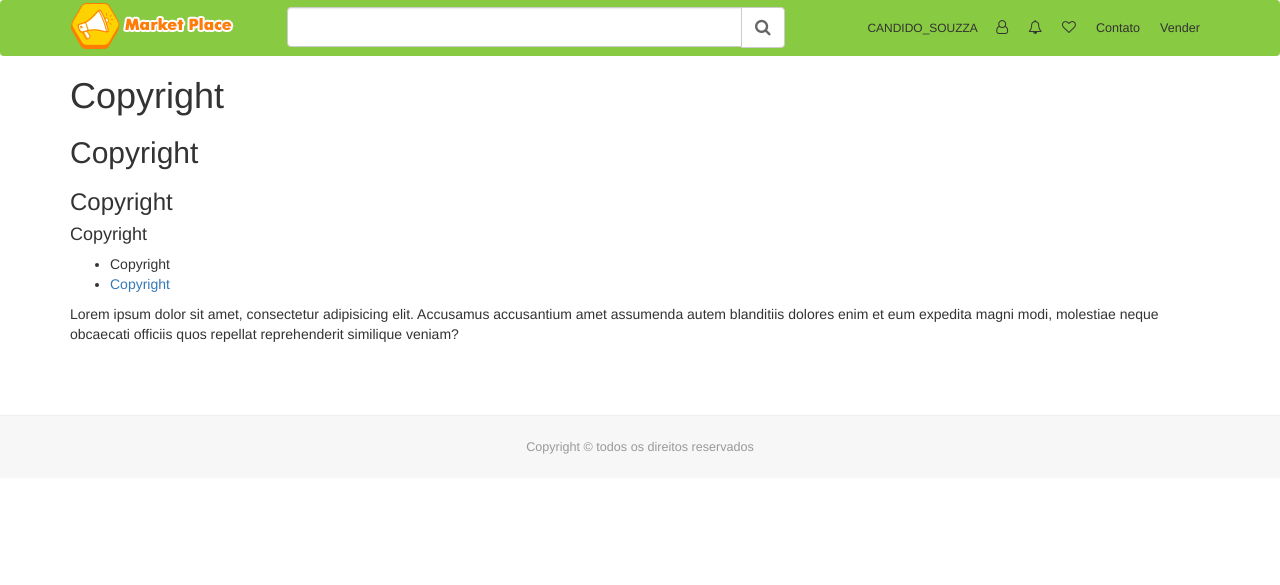
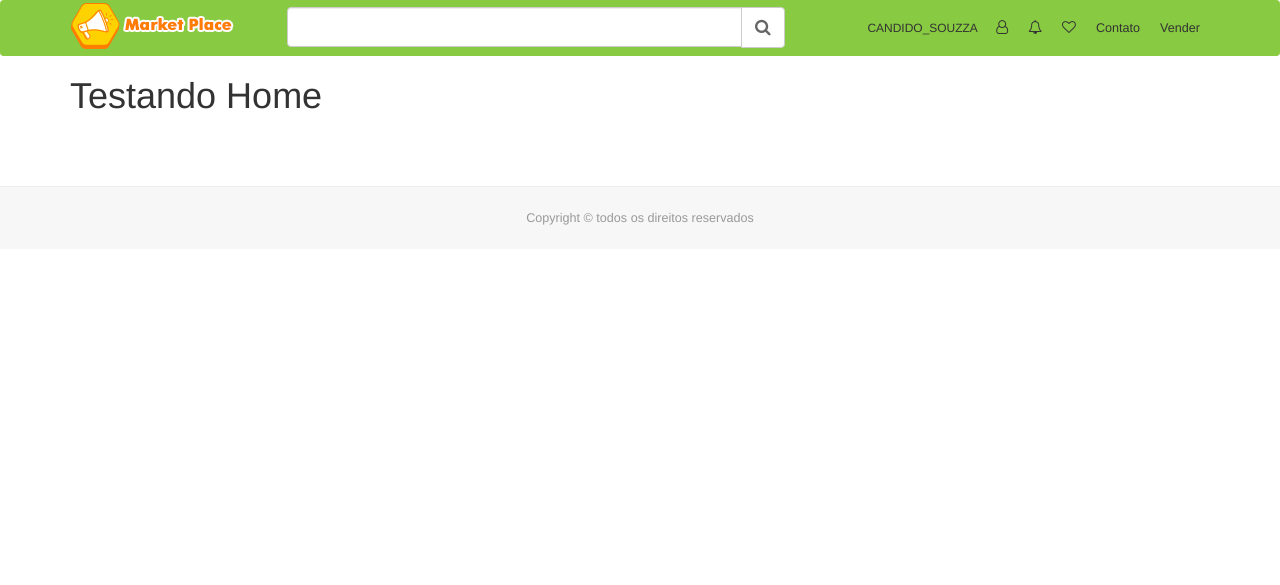
Before and after one commit to jhemyson/marketing-place-django, a Django app: page / in a window 1280 px wide. Shown: the top 585 px of the page. Run offline with Django 3.2, Linux system fonts and the light colour scheme; some libraries are stand-ins or nearby versions.

Commit message:
Configurando herança do template padrão e link dos assets

```diff
--- a/portal/templates/base.html
+++ b/portal/templates/base.html
@@ -1,13 +1,14 @@
+{% load static %}
 <!DOCTYPE html>
 <html lang="pt-br">
 <head>
     <meta charset="UTF-8">
-    <title>Mercado Livre</title>
+    <title>{% block title %}Market Place{% endblock%}</title>
 
     <!--css's-->
-    <link rel="stylesheet" href="assets/css/main.css">
-    <link rel="stylesheet" href="assets/css/vendor/css/font-awesome.min.css">
-    <link rel="stylesheet" href="assets/css/vendor/css/star-rating.min.css">
+    <link rel="stylesheet" href="{% static 'css/main.css' %}">
+    <link rel="stylesheet" href="{% static 'css/vendor/css/font-awesome.min.css' %}">
+    <link rel="stylesheet" href="{% static 'css/vendor/css/star-rating.min.css' %}">
 </head>
 <body>
 
@@ -21,7 +22,7 @@
                 <span class="icon-bar"></span>
             </button>
             <a class="navbar-brand navbar-brand-market-place" href="" title="Mercadp Livre" target="_blank" rel="nofollow">
-                <img alt="Brand" src="assets/img/logo-pt__large.png">
+                <img alt="Brand" src="{% static 'img/logo-pt__large.png' %}">
             </a>
         </div>
 
@@ -68,26 +69,7 @@
     <section class="section-content">
         <div class="container">
 
-
-
-            <h1>Copyright</h1>
-            <h2>Copyright</h2>
-            <h3>Copyright</h3>
-            <h4>Copyright</h4>
-
-            <ul>
-
-                <li>Copyright</li>
-                <li><a href="">Copyright</a></li>
-
-            </ul>
-
-
-            <p>
-                Lorem ipsum dolor sit amet, consectetur adipisicing elit. Accusamus accusantium amet assumenda autem blanditiis dolores enim et eum expedita magni modi, molestiae neque obcaecati officiis quos repellat reprehenderit similique veniam?
-            </p>
-
-
+        {% block content %}{% endblock %}
 
         </div>
     </section>
@@ -105,10 +87,10 @@
 </div>
 
 <!--js's-->
-<script src="assets/js/vendor/jquery.min.js"></script>
-<script src="assets/js/vendor/bootstrap.min.js"></script>
-<script src="assets/js/vendor/star-rating.min.js"></script>
-<script src="assets/js/vendor/star-rating_locale_pt-br.js"></script>
-<script src="assets/js/main.js"></script>
+<script src="{% static 'js/vendor/jquery.min.js' %}"></script>
+<script src="{% static 'js/vendor/bootstrap.min.js' %}"></script>
+<script src="{% static 'js/vendor/star-rating.min.js' %}"></script>
+<script src="{% static 'js/vendor/star-rating_locale_pt-br.js' %}"></script>
+<script src="{% static 'js/main.js' %}"></script>
 </body>
 </html>
--- /dev/null
+++ b/portal/templates/portal/home.html
@@ -0,0 +1,9 @@
+{% extends 'base.html' %}
+
+{% block title %}Página inicial - Market Place{% endblock%}
+
+{% block content %}
+
+    <h1>Testando Home</h1>
+
+{% endblock %}
--- a/portal/views.py
+++ b/portal/views.py
@@ -2,4 +2,4 @@ from django.shortcuts import render, render_to_response
 
 
 def home(request):
-    return render_to_response('base.html', {})
+    return render_to_response('portal/home.html', {})
```
